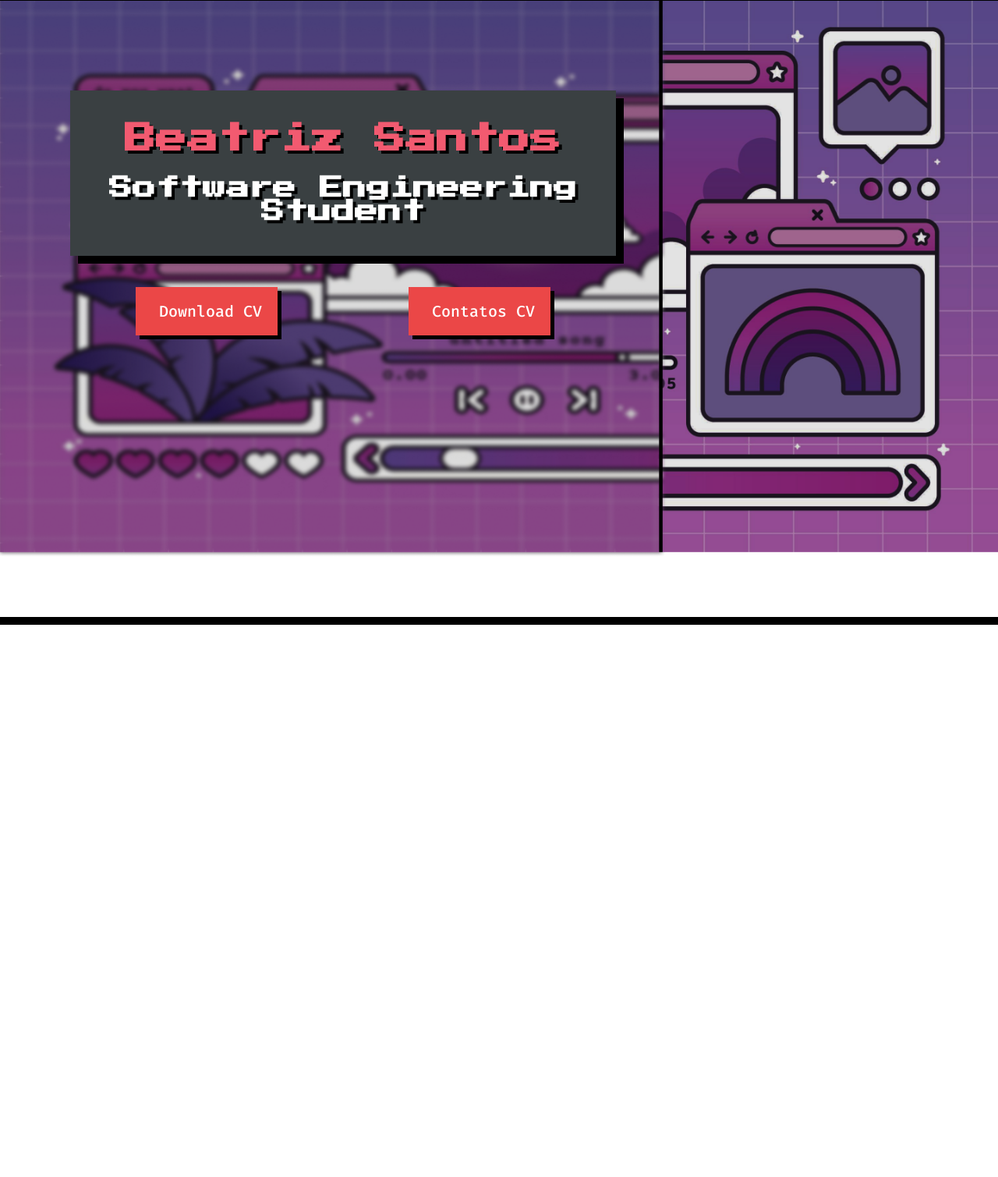
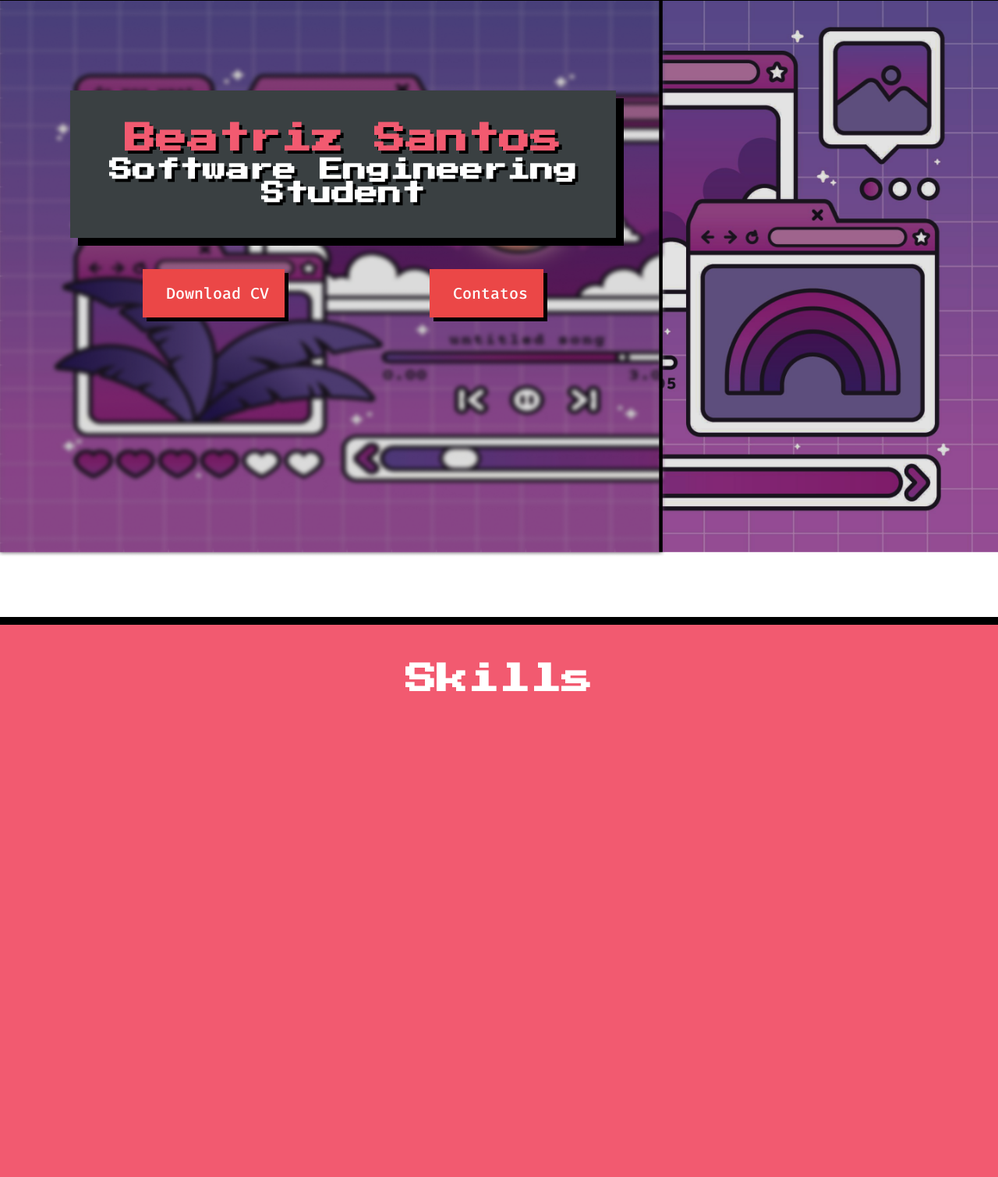
Before and after one commit to beahh0/Estudo-HTML, a plain HTML site: page index.html in a window 1280 px wide. Shown: the part 91-1600 px from the top of the page at 78% size. Before the commit the page ends 892 px from the top, so only its background shows below. Drawn offline with Linux system fonts and the light colour scheme.

Commit message:
Create variation and new file

```diff
--- a/_css/components/mainTexts.css
+++ b/_css/components/mainTexts.css
@@ -1,12 +1,19 @@
-h1{
+.title{
     font-family: 'Press Start 2P', sans-serif;
     font-size: 40px;
     color: #F25A70;
     text-shadow: 4px 4px #000;
 }
-h2{
+.title.-second{
+    color: #fff;
+    text-shadow: none;
+    text-align: center;
+    padding: 50px;
+}
+h3{
     font-size: 30px;
     font-family: 'Press Start 2P', sans-serif;
     text-shadow:  4px 4px 0 #000;
     color: #fff;
+    padding-top: 5px;
 }
--- /dev/null
+++ b/_css/components/skills.css
@@ -0,0 +1,6 @@
+.skills{
+    background-color: #F25A70;
+    width: auto;
+    height: 730px;
+    border-bottom: 10px solid #7C5E99;
+}
--- a/index.html
+++ b/index.html
@@ -10,9 +10,11 @@
     <link href="_css/components/mainTexts.css" rel="stylesheet">
     <link href="_css/components/box.css" rel="stylesheet">
     <link href="_css/components/button.css" rel="stylesheet">
+    <link href="_css/components/banner.css" rel="stylesheet">
+    <link href="_css/components/skills.css" rel="stylesheet">
     <link href="_css/reset.css" rel="stylesheet">
     <link href="_css/style.css" rel="stylesheet">
-    <link href="_css/components/banner.css" rel="stylesheet">
+
     <title>Portifólio de Beatriz</title>
 </head>
 <body>
@@ -30,14 +32,17 @@
         <section class="banner">
         <div class="wrapper">
             <div id="box">
-                <h1>Beatriz Santos</h1>
-                <h2>Software Engineering <br> Student</h2>
+                <h2 class="title">Beatriz Santos</h2>
+                <h3>Software Engineering <br> Student</h3>
             </div>
                 <div class="navigation">
             <a class="button" href="" lang="en">Download CV</a>
-            <a class="button" href="">Contatos CV</a>
+            <a class="button" href="">Contatos</a>
             </div>
         </div>
+        </section>
+        <section class="skills">
+            <h2 class="title -second">Skills</h2>
         </section>
     </main>
 </body>
```
Also changed, not shown: assets/_img/GitHub.png (added), assets/_img/python.png (added).
